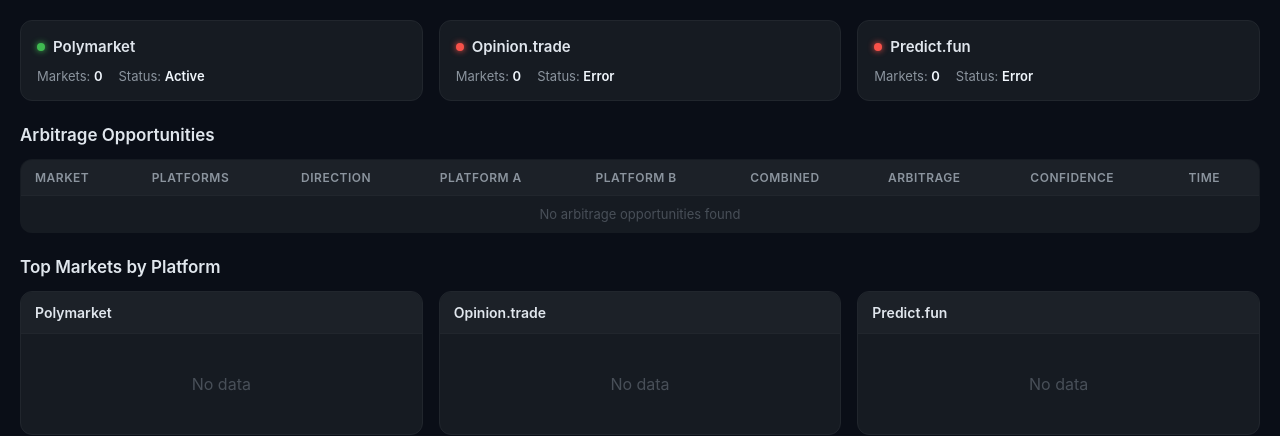
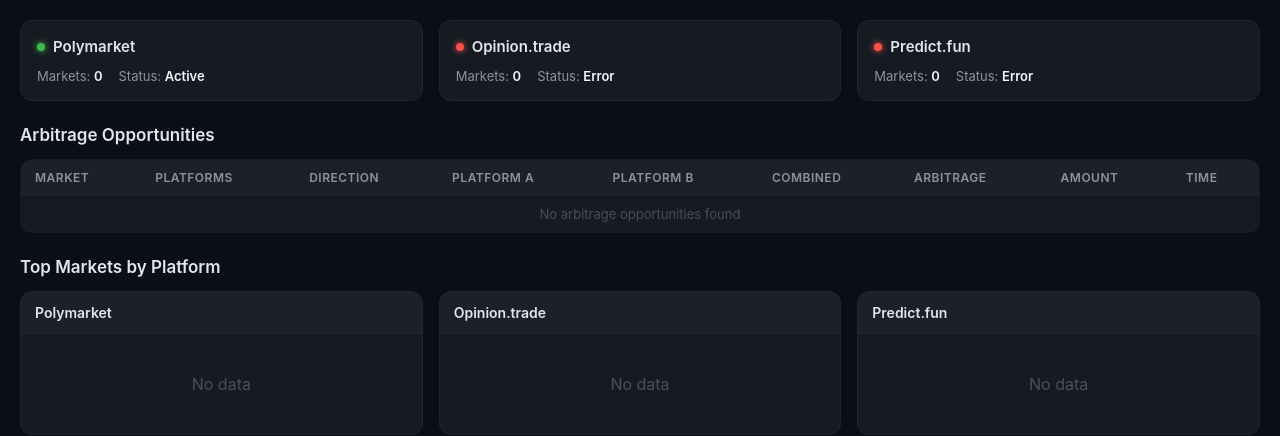
Before and after one commit to knifecat11-design/predict-trading-bot, a Flask app: page / in a window 1280 px wide. Shown: the part 57-493 px from the top of the page. Run offline with Flask 3, Linux system fonts and the light colour scheme; data that the repository does not hold is empty.

Commit message:
feat: change Confidence column to Amount
- Column header: Confidence → Amount
- Display value: percentage → decimal number (2 decimal places)
- This shows the calculated matching score without percentage sign

Co-Authored-By: Claude Sonnet 4.5 <noreply@anthropic.com>

```diff
--- a/web/templates/index.html
+++ b/web/templates/index.html
@@ -241,7 +241,7 @@
                     <th>Platform B</th>
                     <th>Combined</th>
                     <th>Arbitrage</th>
-                    <th>Confidence</th>
+                    <th>Amount</th>
                     <th>Time</th>
                 </tr>
             </thead>
@@ -347,7 +347,7 @@
                                 <td>Y:${a.b_yes}c N:${a.b_no}c</td>
                                 <td>${a.combined}c</td>
                                 <td><span class="arb-pct ${arbClass(a.arbitrage)}">${a.arbitrage}%</span></td>
-                                <td>${(a.confidence * 100).toFixed(0)}%</td>
+                                <td>${a.confidence.toFixed(2)}</td>
                                 <td>${a.timestamp}</td>
                             </tr>
                         `).join('');
@@ -405,7 +405,7 @@
                                 <td>Y:${a.b_yes}c N:${a.b_no}c</td>
                                 <td>${a.combined}c</td>
                                 <td><span class="arb-pct ${arbClass(a.arbitrage)}">${a.arbitrage}%</span></td>
-                                <td>${(a.confidence * 100).toFixed(0)}%</td>
+                                <td>${a.confidence.toFixed(2)}</td>
                                 <td>${a.timestamp}</td>
                             </tr>
                         `).join('');
```
